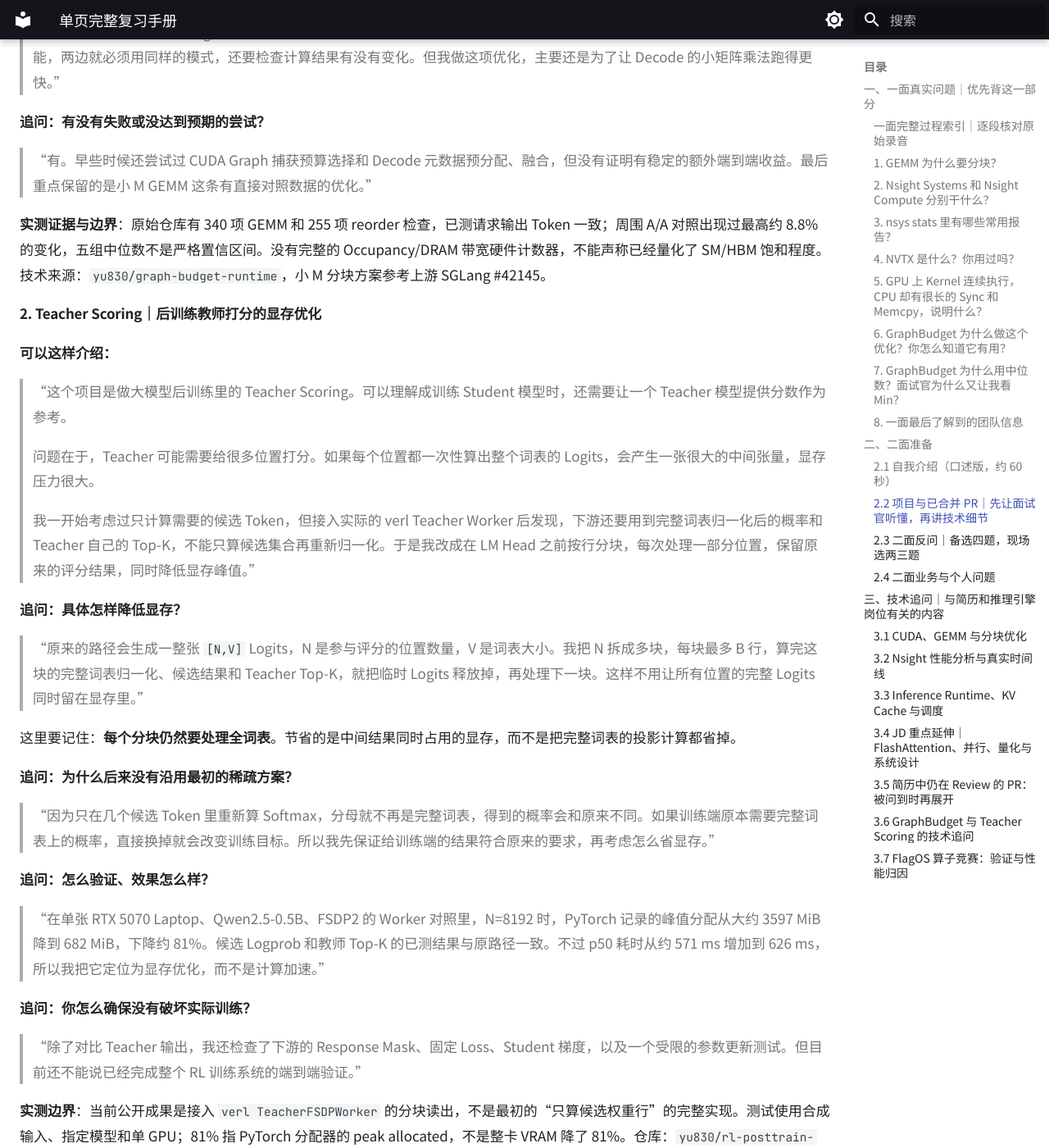
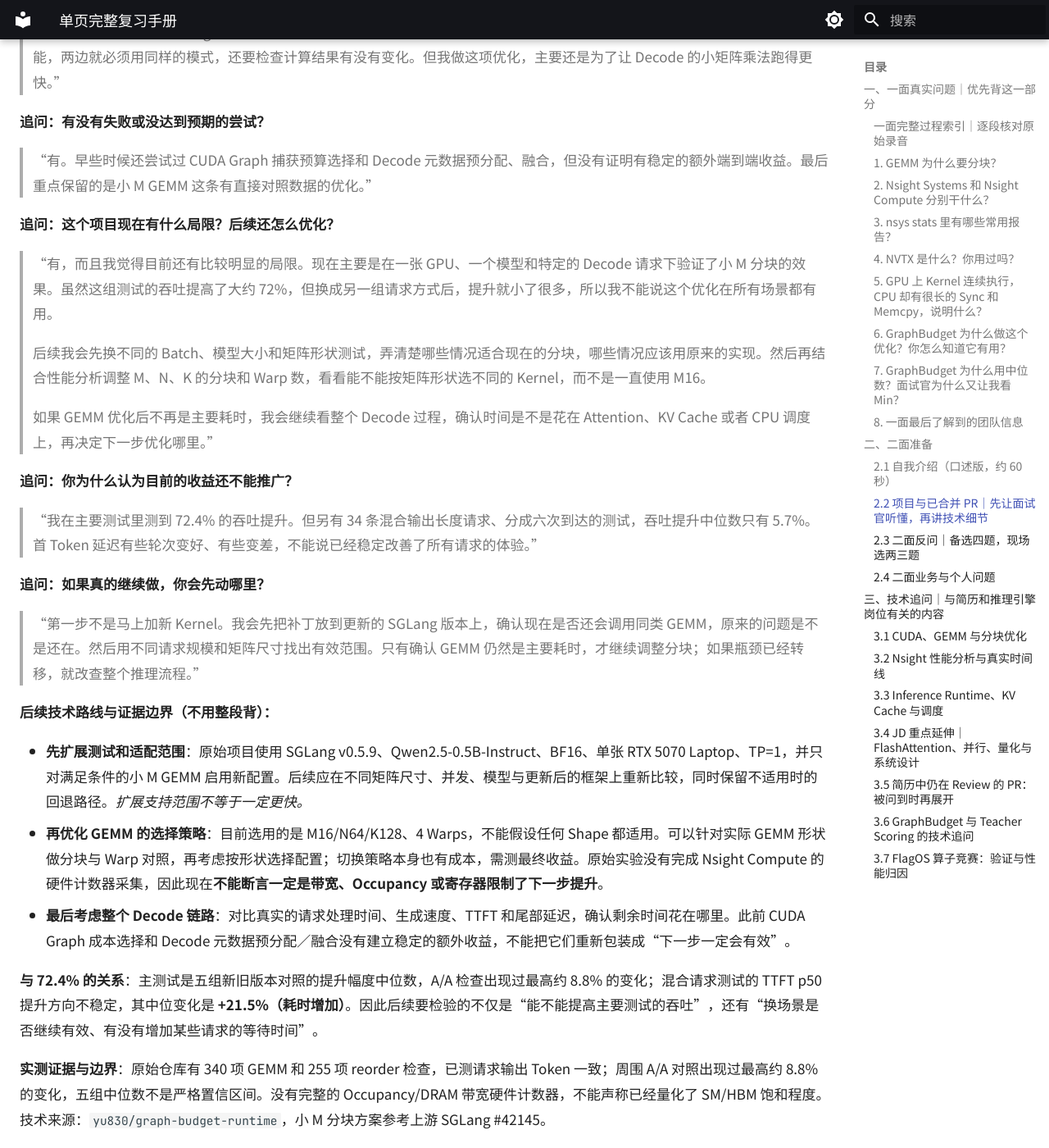
Before and after one commit to yu830/ai-infra-handbook, an MkDocs documentation site: the page built from docs/index.md, in a window 1280 px wide and 1400 px high, scrolled down 6965 px. Shown: the whole window at 82% size. Built offline with MkDocs 1.6.1 and Material for MkDocs 9.7.7, drawn with Linux system fonts in a browser that asks for light colours.

Commit message:
docs: add grounded GraphBudget limitations and next optimization interview answer

```diff
--- a/docs/index.md
+++ b/docs/index.md
@@ -170,6 +170,30 @@
 **追问：有没有失败或没达到预期的尝试？**
 
 > “有。早些时候还尝试过 CUDA Graph 捕获预算选择和 Decode 元数据预分配、融合，但没有证明有稳定的额外端到端收益。最后重点保留的是小 M GEMM 这条有直接对照数据的优化。”
+
+**追问：这个项目现在有什么局限？后续还怎么优化？**
+
+> “有，而且我觉得目前还有比较明显的局限。现在主要是在一张 GPU、一个模型和特定的 Decode 请求下验证了小 M 分块的效果。虽然这组测试的吞吐提高了大约 72%，但换成另一组请求方式后，提升就小了很多，所以我不能说这个优化在所有场景都有用。
+>
+> 后续我会先换不同的 Batch、模型大小和矩阵形状测试，弄清楚哪些情况适合现在的分块，哪些情况应该用原来的实现。然后再结合性能分析调整 M、N、K 的分块和 Warp 数，看看能不能按矩阵形状选不同的 Kernel，而不是一直使用 M16。
+>
+> 如果 GEMM 优化后不再是主要耗时，我会继续看整个 Decode 过程，确认时间是不是花在 Attention、KV Cache 或者 CPU 调度上，再决定下一步优化哪里。”
+
+**追问：你为什么认为目前的收益还不能推广？**
+
+> “我在主要测试里测到 72.4% 的吞吐提升。但另有 34 条混合输出长度请求、分成六次到达的测试，吞吐提升中位数只有 5.7%。首 Token 延迟有些轮次变好、有些变差，不能说已经稳定改善了所有请求的体验。”
+
+**追问：如果真的继续做，你会先动哪里？**
+
+> “第一步不是马上加新 Kernel。我会先把补丁放到更新的 SGLang 版本上，确认现在是否还会调用同类 GEMM，原来的问题是不是还在。然后用不同请求规模和矩阵尺寸找出有效范围。只有确认 GEMM 仍然是主要耗时，才继续调整分块；如果瓶颈已经转移，就改查整个推理流程。”
+
+**后续技术路线与证据边界（不用整段背）：**
+
+- **先扩展测试和适配范围**：原始项目使用 SGLang v0.5.9、Qwen2.5-0.5B-Instruct、BF16、单张 RTX 5070 Laptop、TP=1，并只对满足条件的小 M GEMM 启用新配置。后续应在不同矩阵尺寸、并发、模型与更新后的框架上重新比较，同时保留不适用时的回退路径。*扩展支持范围不等于一定更快。*
+- **再优化 GEMM 的选择策略**：目前选用的是 M16/N64/K128、4 Warps，不能假设任何 Shape 都适用。可以针对实际 GEMM 形状做分块与 Warp 对照，再考虑按形状选择配置；切换策略本身也有成本，需测最终收益。原始实验没有完成 Nsight Compute 的硬件计数器采集，因此现在**不能断言一定是带宽、Occupancy 或寄存器限制了下一步提升**。
+- **最后考虑整个 Decode 链路**：对比真实的请求处理时间、生成速度、TTFT 和尾部延迟，确认剩余时间花在哪里。此前 CUDA Graph 成本选择和 Decode 元数据预分配／融合没有建立稳定的额外收益，不能把它们重新包装成“下一步一定会有效”。
+
+**与 72.4% 的关系**：主测试是五组新旧版本对照的提升幅度中位数，A/A 检查出现过最高约 8.8% 的变化；混合请求测试的 TTFT p50 提升方向不稳定，其中位变化是 **+21.5%（耗时增加）**。因此后续要检验的不仅是“能不能提高主要测试的吞吐”，还有“换场景是否继续有效、有没有增加某些请求的等待时间”。
 
 **实测证据与边界**：原始仓库有 340 项 GEMM 和 255 项 reorder 检查，已测请求输出 Token 一致；周围 A/A 对照出现过最高约 8.8% 的变化，五组中位数不是严格置信区间。没有完整的 Occupancy/DRAM 带宽硬件计数器，不能声称已经量化了 SM/HBM 饱和程度。技术来源：`yu830/graph-budget-runtime`，小 M 分块方案参考上游 SGLang #42145。
 
```
